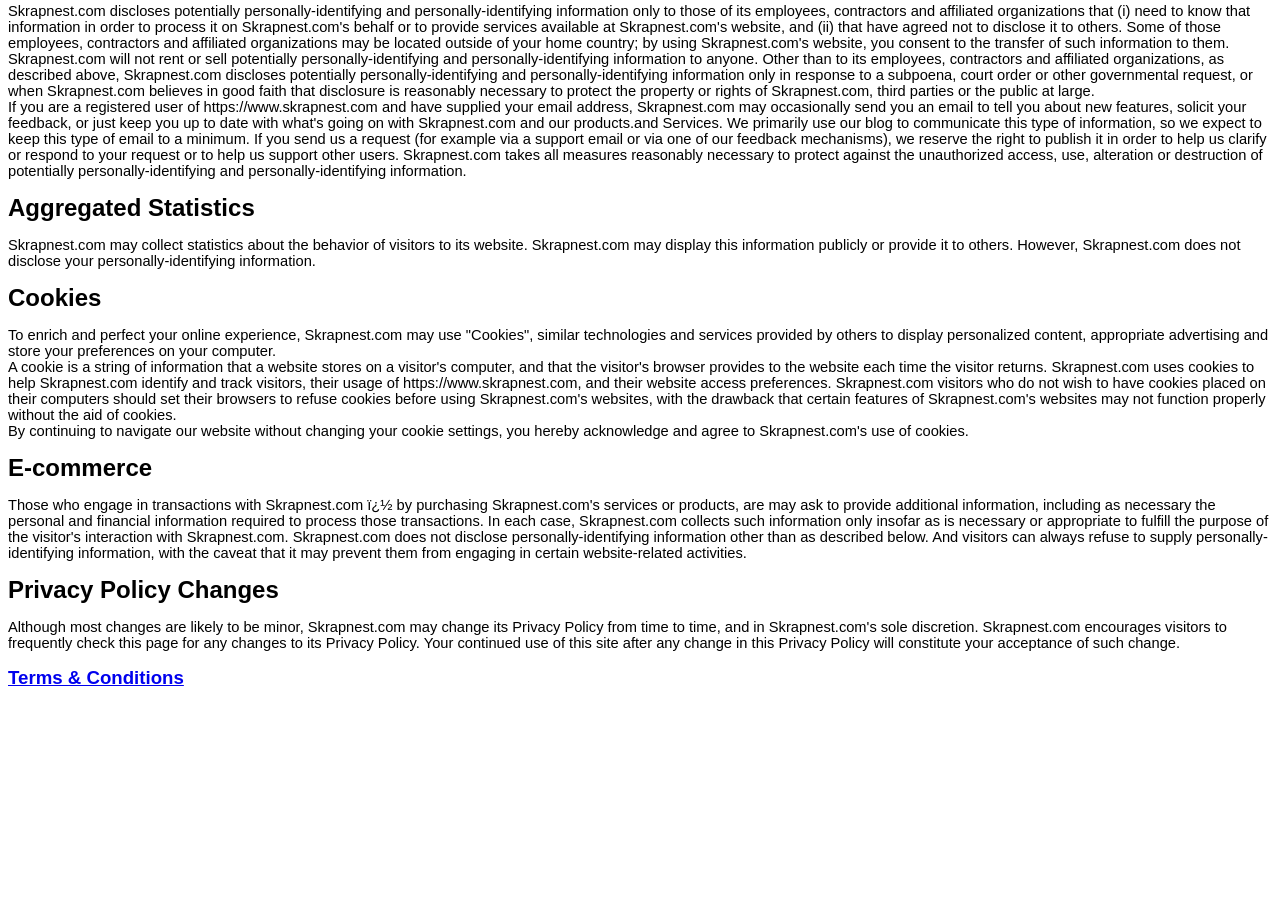
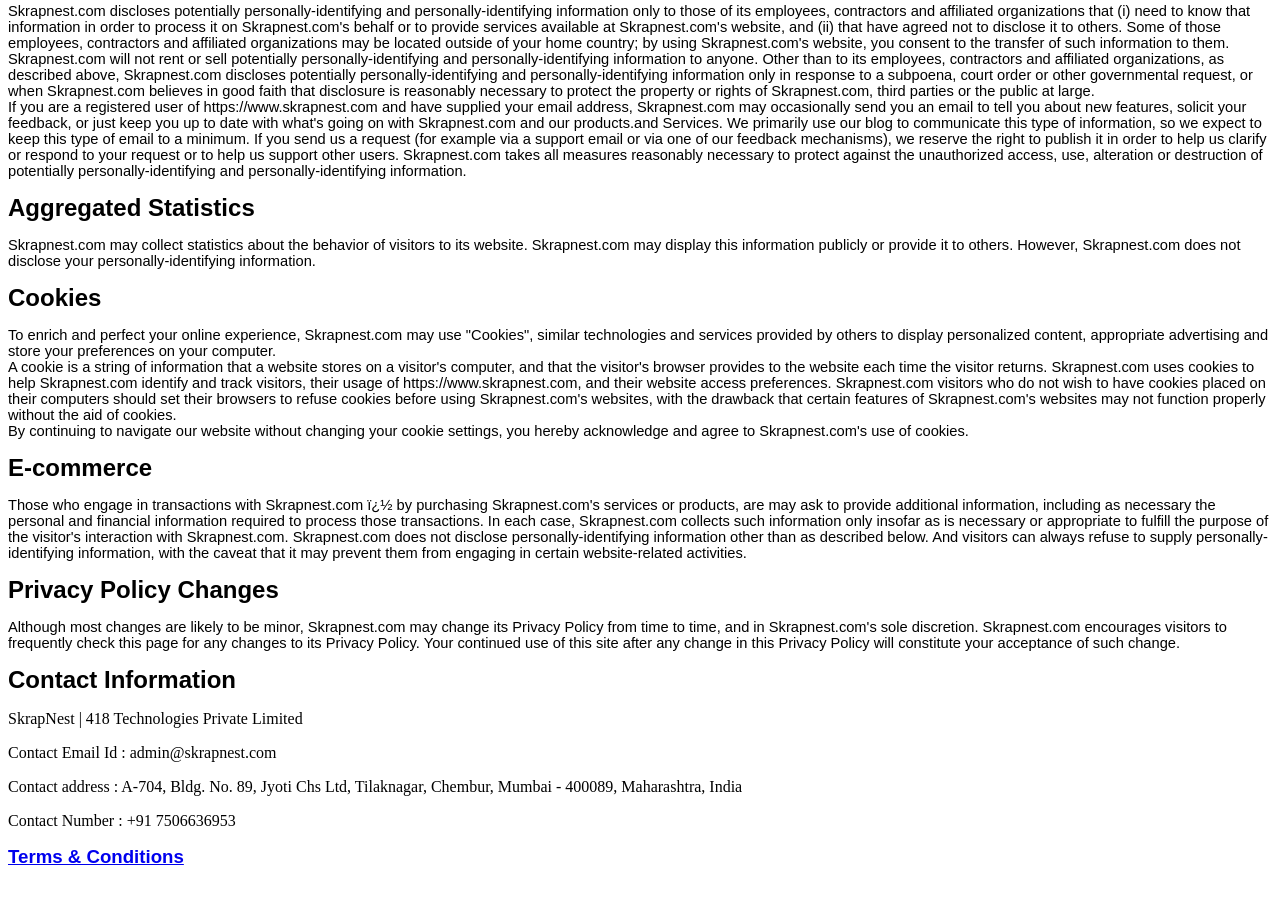
Before and after one commit to skrapppp/Privacy, a plain HTML site: page index.html in a window 1280 px wide. Shown: the part 868-1782 px from the top of the page. Before the commit the page ends 1616 px from the top, so only its background shows below. Drawn offline with Linux system fonts and the light colour scheme.

Commit message:
Update index.html

```diff
--- a/index.html
+++ b/index.html
@@ -1030,6 +1030,20 @@ to frequently check this page for any changes to its Privacy Policy. Your
 continued use of this site after any change in this Privacy Policy will
 constitute your acceptance of such change.</p>
 
+<h2 style='margin-top:0cm'>Contact Information</h2>
+
+<p>SkrapNest | 418 Technologies Private Limited</p>
+
+<p>Contact Email Id : admin@skrapnest.com</p>
+
+<p>Contact address : A-704, Bldg. No. 89, Jyoti Chs Ltd, Tilaknagar, Chembur, Mumbai - 400089, Maharashtra, India</p>
+
+<p>Contact Number : +91 7506636953</p>
+
+
+
+
+
 
 <h3> <a href="termsandconditions.html"> Terms & Conditions</a></h3>
 
```
